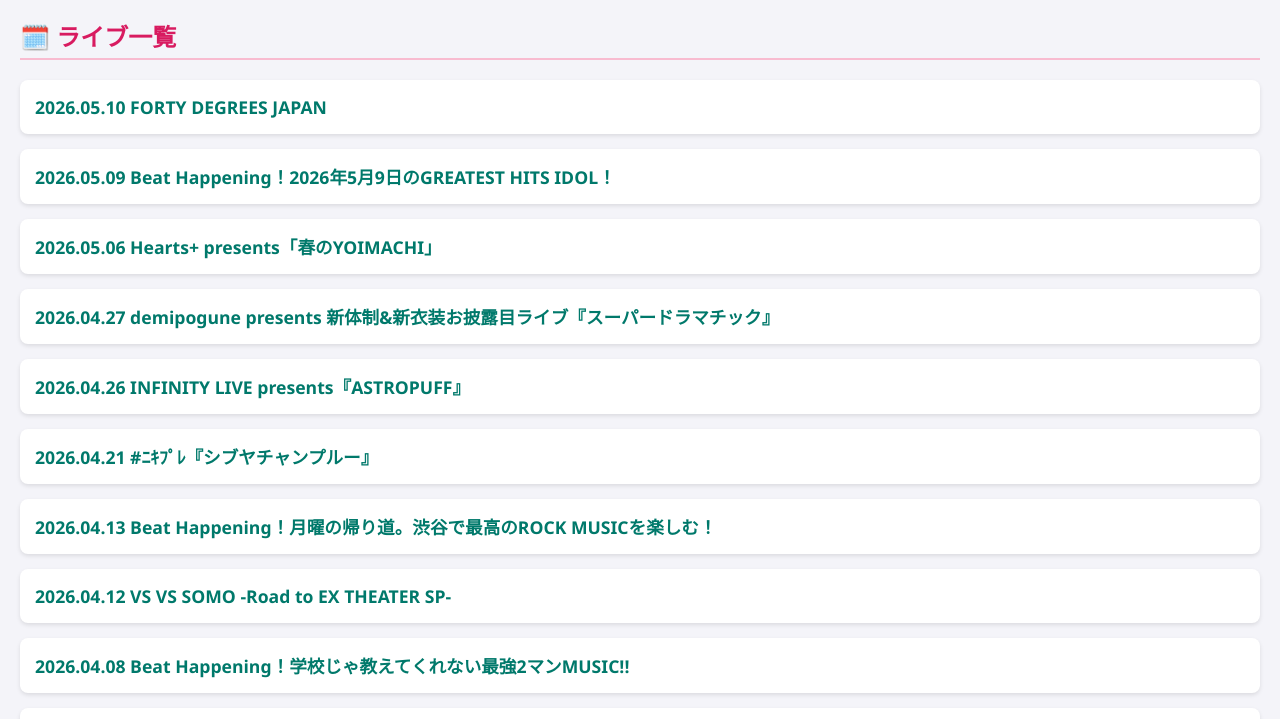
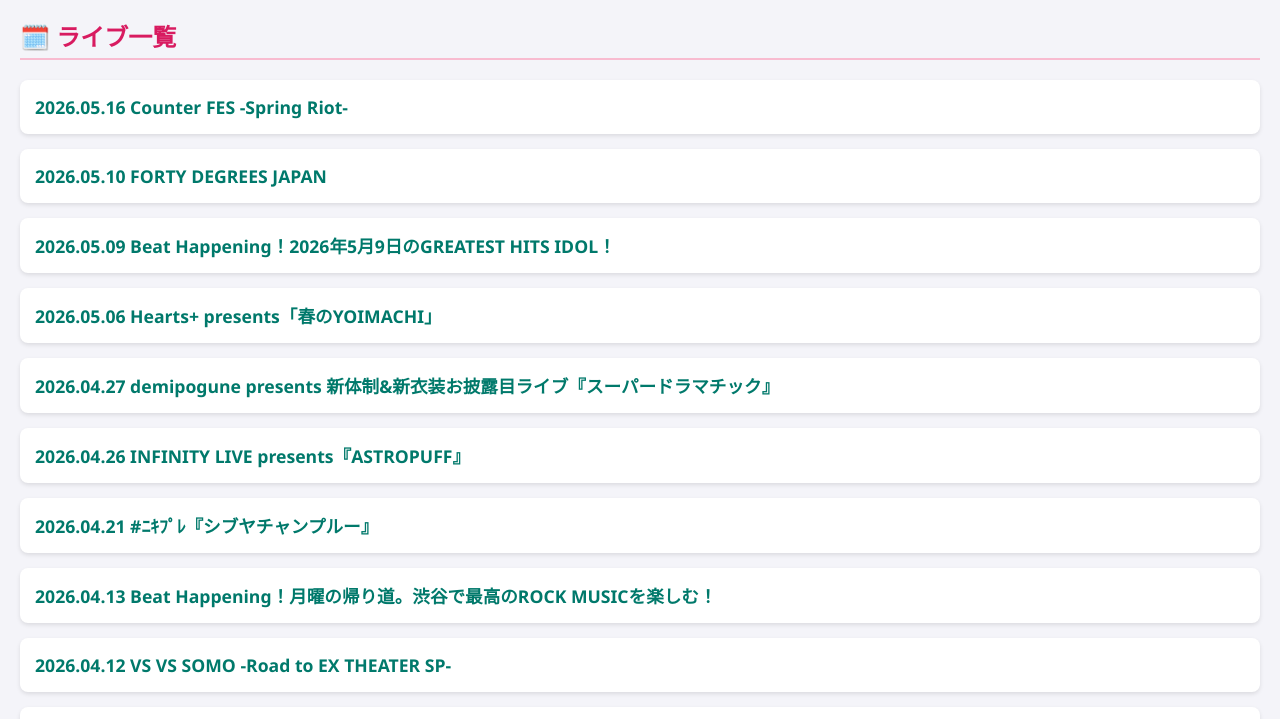
Before and after one commit to above-philos/thepinkminds_setlist, a plain HTML site: page index.html in a window 1280 px wide. Shown: the part 76-795 px from the top of the page. Drawn offline with Linux system fonts and the light colour scheme.

Commit message:
Update index.html

```diff
--- a/index.html
+++ b/index.html
@@ -197,6 +197,22 @@
         // ★★★ ライブデータをここに記述します (全て2025年に修正) ★★★
         const ALL_LIVE_DATA = [
 {
+    "id": "20260516_asakusa_kaegeki",
+    "title": "Counter FES -Spring Riot-",
+    "date": "2026.05.16",
+    "venue": "浅草花劇場",
+    "setlist": [
+        { "order": 1, "song": "OPSE" },
+        { "order": 2, "song": "最終形態前夜SCAPE" },
+        { "order": 3, "song": "FINE heART" },
+        { "order": 4, "song": "MC" },
+        { "order": 5, "song": "NEWろんりーロリータ理論" },
+        { "order": 6, "song": "変態ども" },
+        { "order": 7, "song": "ノーレシピ♡LOVE" },
+        { "order": 8, "song": "EDSE" }
+    ],
+    "encore": []
+},{
     "id": "20260510_yoyogi_gymnasium",
     "title": "FORTY DEGREES JAPAN",
     "date": "2026.05.10",
```
